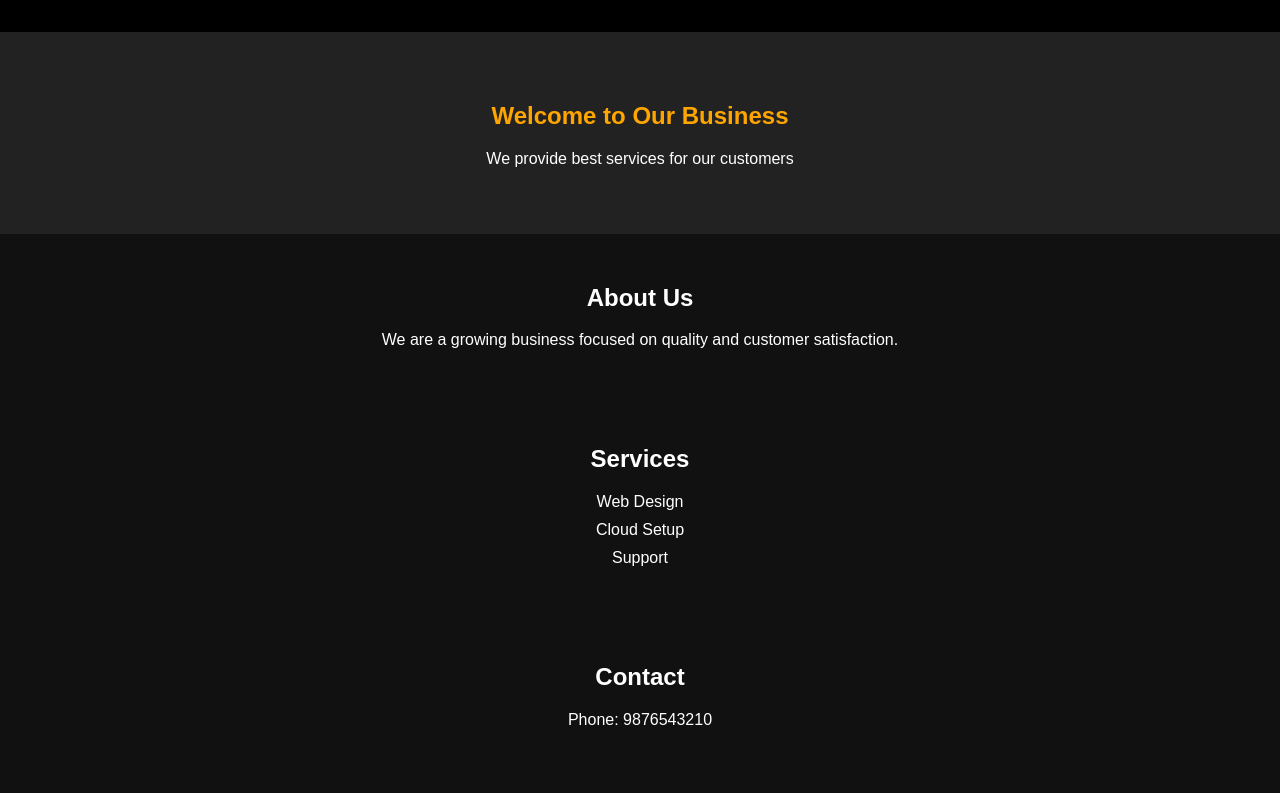
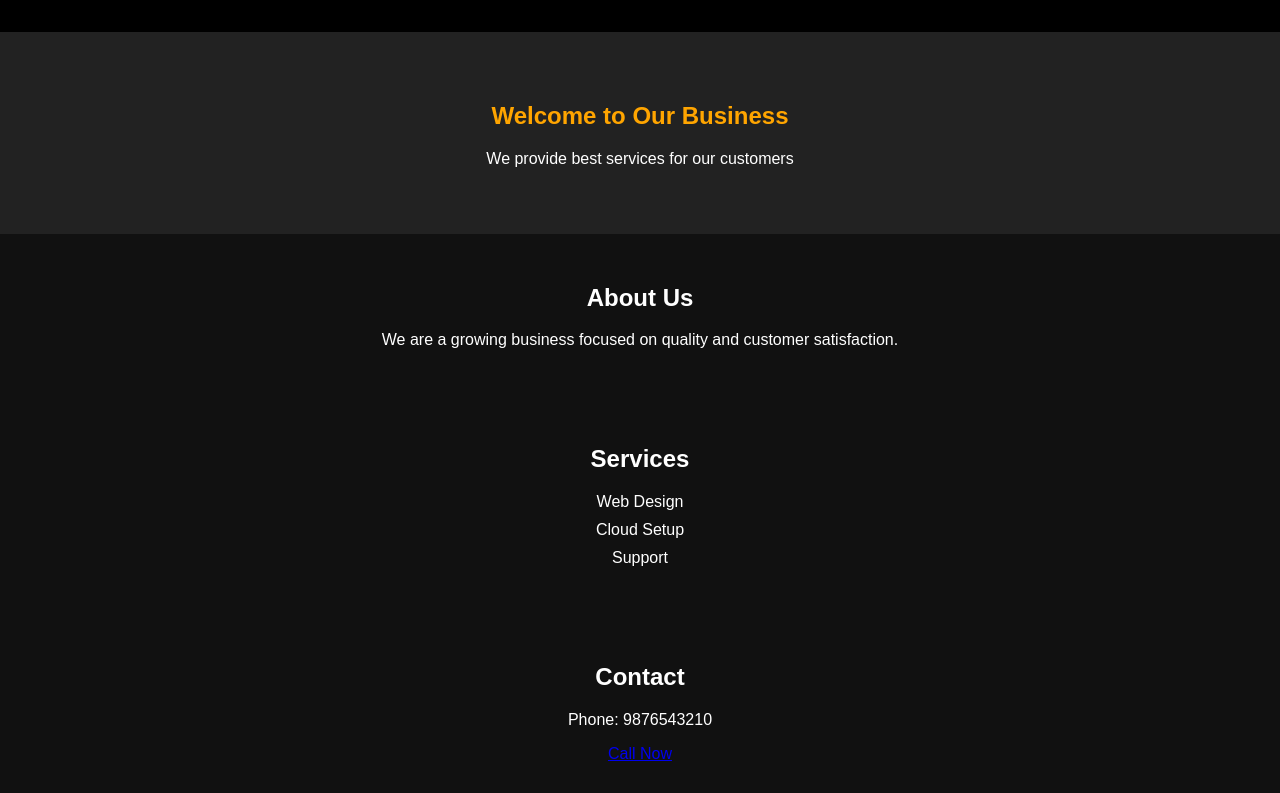
Before and after one commit to Rocky606143/business-website, a plain HTML site: page index.html in a window 1280 px wide. Shown: the part 66-859 px from the top of the page. Drawn offline with Linux system fonts and the light colour scheme.

Commit message:
Update index.html

```diff
--- a/index.html
+++ b/index.html
@@ -33,6 +33,7 @@
 <section>
   <h2>Contact</h2>
   <p>Phone: 9876543210</p>
+<a href="tel:9876543210" class="btn">Call Now</a>
 </section>
 
 </body>
```
